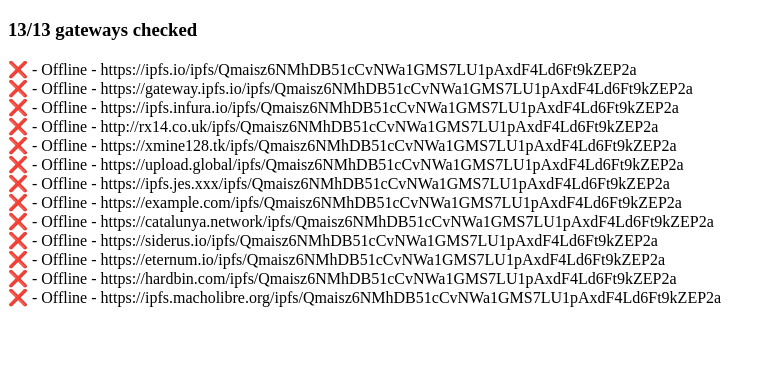
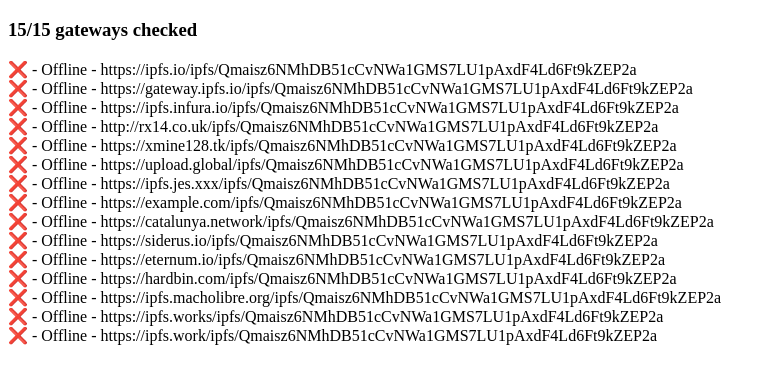
Before and after one commit to ipfs/public-gateway-checker, a plain HTML site: page index.html in a window 1280 px wide. Shown: the part 61-444 px from the top of the page, without its empty margins (0-776 px from the left). Drawn offline with Linux system fonts and the light colour scheme; no server answers.

Commit message:
add ipfs.works

```diff
--- a/index.html
+++ b/index.html
@@ -22,7 +22,9 @@
 	'https://siderus.io/ipfs/:hash',
 	'https://eternum.io/ipfs/:hash',
 	'https://hardbin.com/ipfs/:hash',
-	'https://ipfs.macholibre.org/ipfs/:hash'
+	'https://ipfs.macholibre.org/ipfs/:hash',
+	'https://ipfs.works/ipfs/:hash',
+	'https://ipfs.work/ipfs/:hash'
 ]
 
 const hashToTest = 'Qmaisz6NMhDB51cCvNWa1GMS7LU1pAxdF4Ld6Ft9kZEP2a'
```
